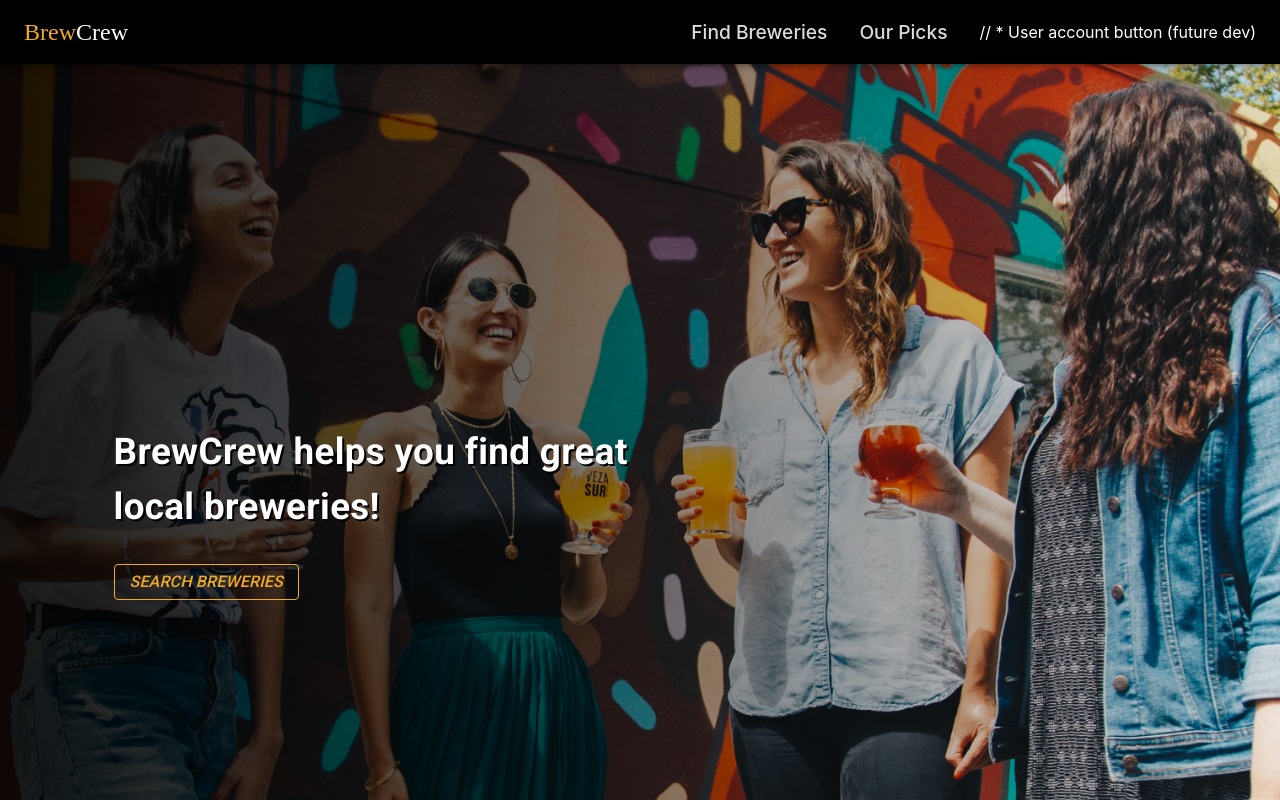
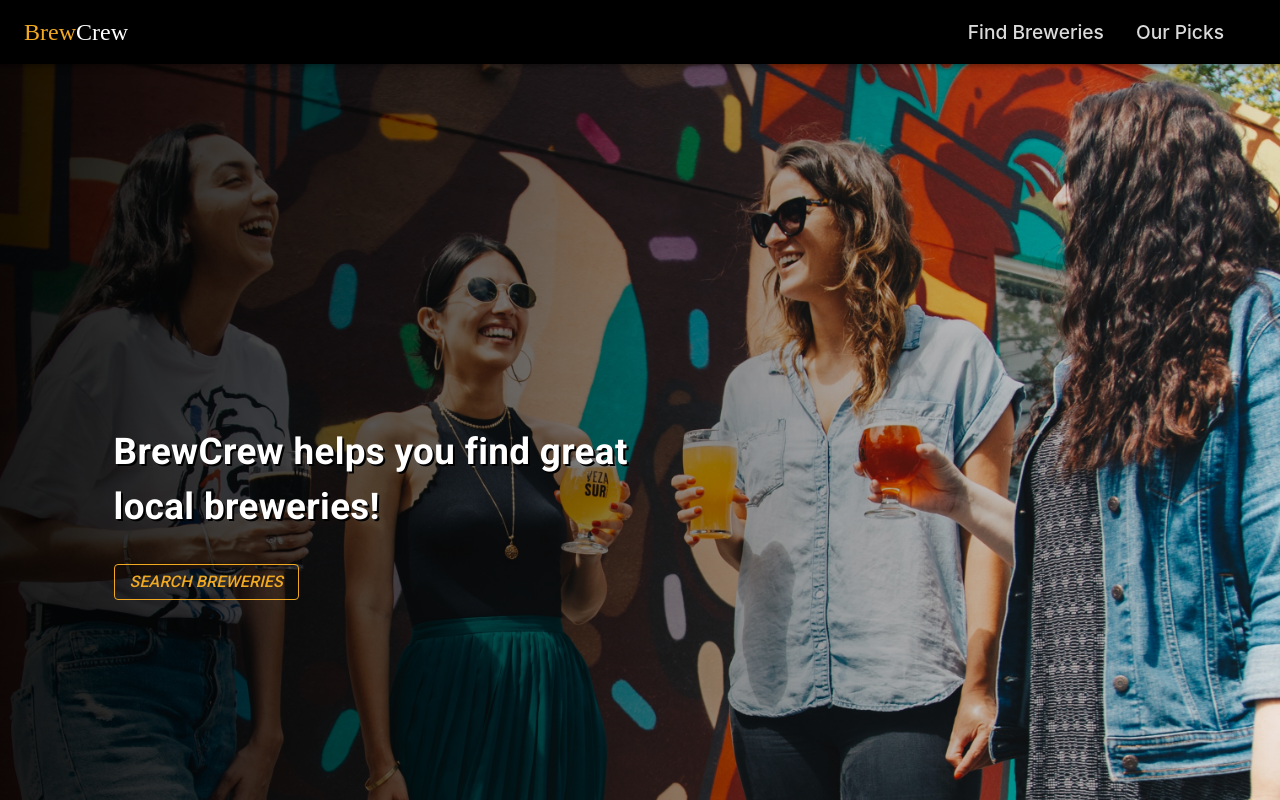
Before and after one commit to lukeoxner/brew-crew, a React (Create React App) app in the folder client/: page /search in a window 1280 px wide. Built offline with nearby package versions, Linux system fonts and the light colour scheme; a web font is replaced by a local one.

Commit message:
clean up code

```diff
--- a/client/src/components/NavBar.js
+++ b/client/src/components/NavBar.js
@@ -217,7 +217,6 @@ export default function PrimarySearchAppBar() {
 						<Link className={classes.navLink} to='/ourpicks'>
 							Our Picks
 						</Link>
-						// * User account button (future dev)
 						{/* <IconButton
 							edge="end"
 							aria-label="account of current user"
```
